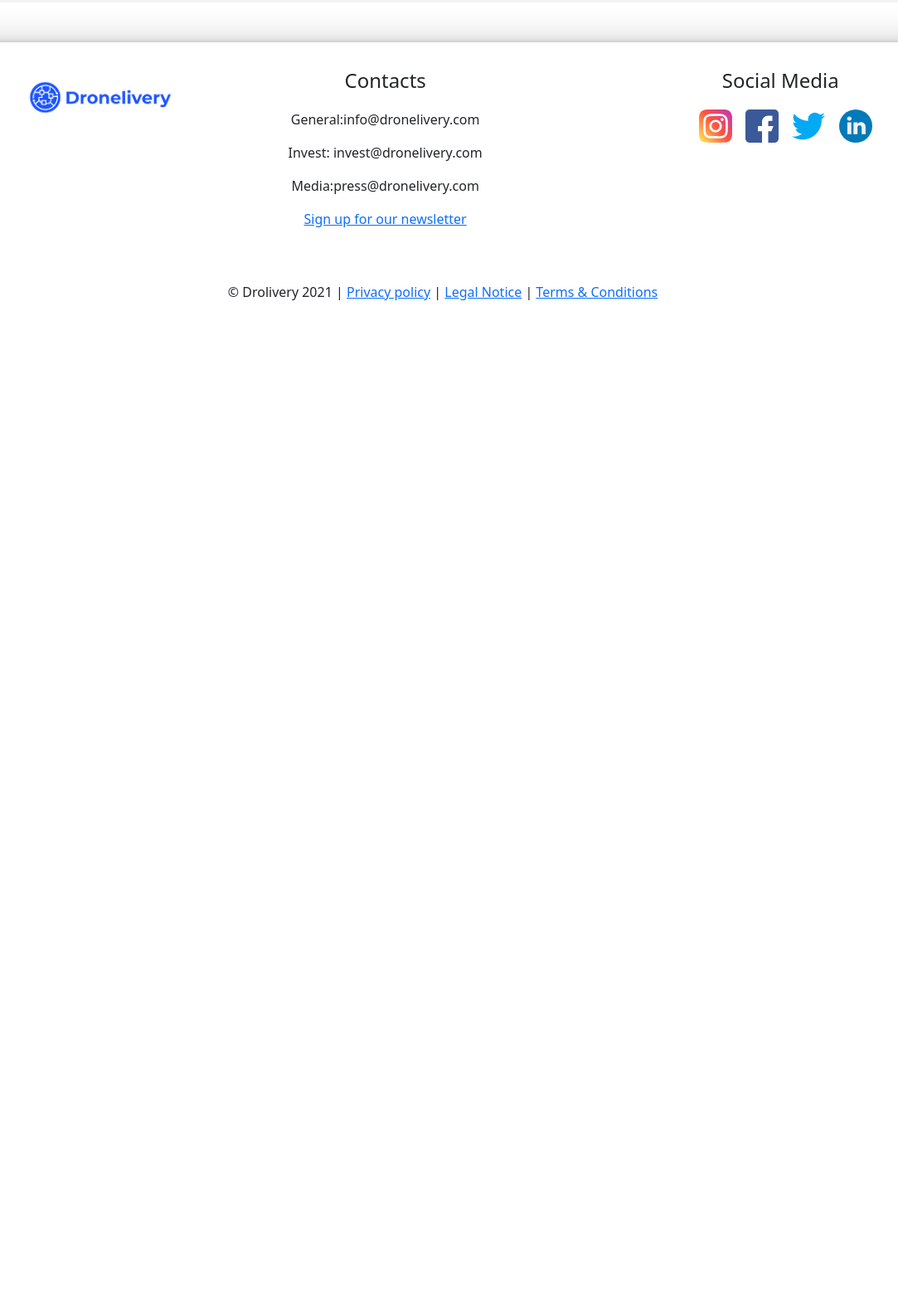
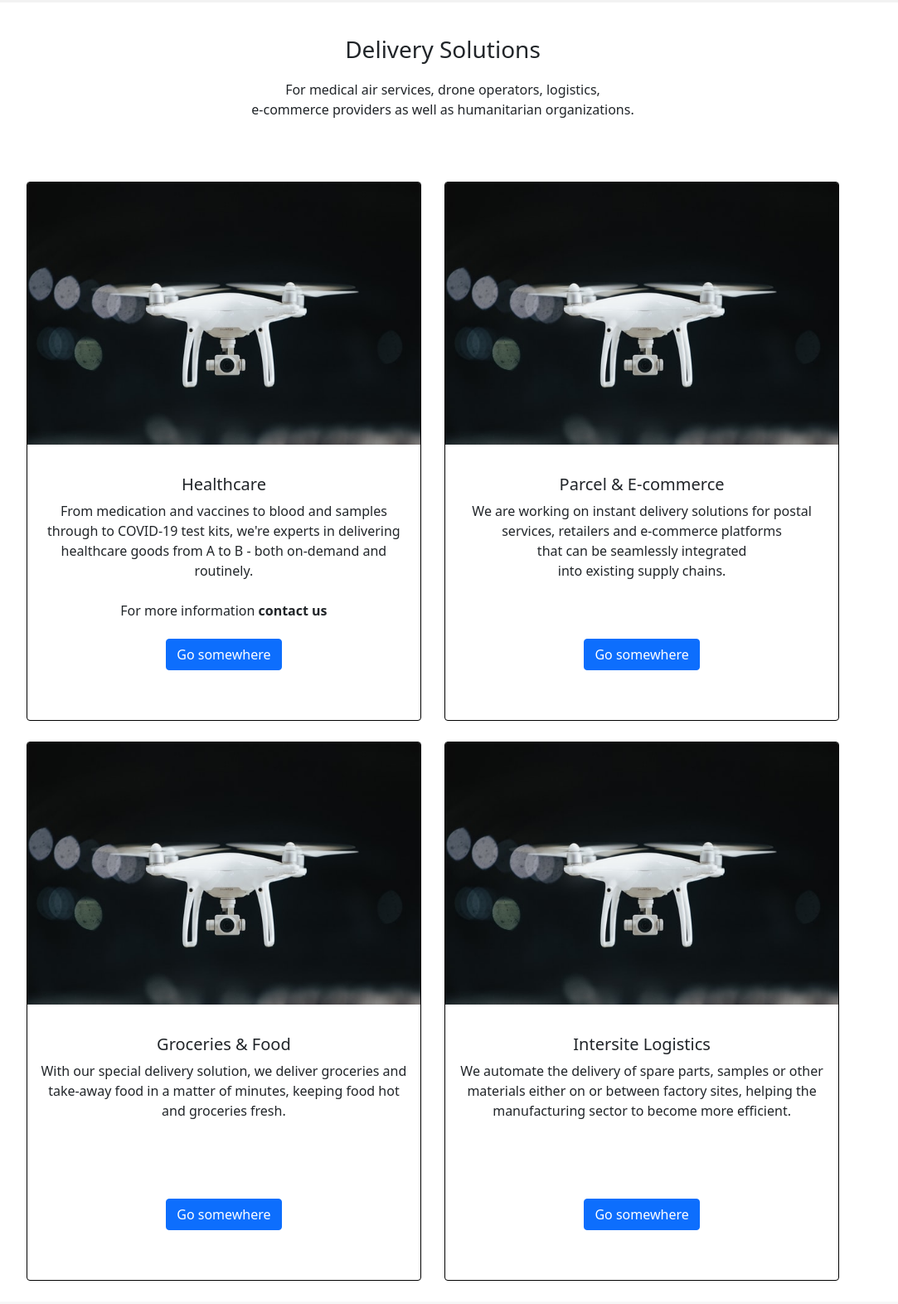
Before and after one commit to neyzar1111/the-startup, a plain HTML site: page Solutions.html in a window 1280 px wide. Shown: the part 1563-3135 px from the top of the page at 83% size, without its empty margins (106-1189 px from the left). Before the commit the page ends 1975 px from the top, so only its background shows below. Drawn offline with nearby package versions, Linux system fonts and the light colour scheme; grey boxes are pictures that could not be loaded.

Commit message:
add cards

```diff
--- a/Solutions.html
+++ b/Solutions.html
@@ -58,7 +58,7 @@
 
 
     <video width="100%" height="440px" autoplay muted  loop>
-        <source src="edit-2.mp4" type="video/mp4">
+        <source src="/the-startup/Video/edit-2.mp4" type="video/mp4">
         Your browser does not support the video tag.
     </video>
 
@@ -97,9 +97,74 @@
         Your browser does not support the video tag.
     </video>
 
-
 </div>
 
+
+<div class="container-title-1">
+    <div class="container-">
+        <div class ="text-center"> <p class="fs-3">Delivery Solutions</p>
+            <p class="text-center">For medical air services, drone operators, logistics, <br> e-commerce providers as well as humanitarian organizations. </p> </div> <br>
+
+    </div>
+</div>
+
+
+<div class="row">
+    <div class="col-sm-6">
+        <div class="card">
+            <img src="/the-startup/Images/Solutions/drone-1.jpg" class="card-img-top" alt="...">
+            <div class="card-body">
+                <h5 class="card-title">Healthcare</h5>
+                <p class="card-text">From medication and vaccines to blood and samples through to COVID-19 test kits,  we're experts in delivering healthcare goods
+
+                    from A to B - both on-demand and routinely.
+                    <br>
+                    <br>
+                    For more information <b> contact us </b>
+                    <br>
+                    <br>
+                </p>
+                <a href="#" class="btn btn-primary">Go somewhere</a>
+            </div>
+        </div>
+    </div>
+    <div class="col-sm-6">
+        <div class="card">
+            <img src="/the-startup/Images/Solutions/drone-1.jpg" class="card-img-top" alt="...">
+            <div class="card-body">
+                <h5 class="card-title">Parcel & E-commerce</h5>
+                <p class="card-text">We are working on instant delivery solutions for postal services, retailers and e-commerce platforms<br> that can be seamlessly
+                    integrated <br> into existing supply chains.</p>
+                <a href="#" class="btn btn-primary">Go somewhere</a>
+            </div>
+        </div>
+    </div>
+</div>
+
+
+<div class="row">
+    <div class="col-sm-6">
+        <div class="card">
+            <img src="/the-startup/Images/Solutions/drone-1.jpg" class="card-img-top" alt="...">
+            <div class="card-body">
+                <h5 class="card-title">Groceries & Food </h5>
+                <p class="card-text">With our special delivery solution, we deliver groceries and take-away food in a matter of minutes, keeping food hot and groceries fresh.</p>
+                <a href="#" class="btn btn-primary">Go somewhere</a>
+            </div>
+        </div>
+    </div>
+    <div class="col-sm-6">
+        <div class="card">
+            <img src="/the-startup/Images/Solutions/drone-1.jpg" class="card-img-top" alt="...">
+            <div class="card-body">
+                <h5 class="card-title">Intersite Logistics</h5>
+                <p class="card-text">We automate the delivery of spare parts, samples or other materials either on or between factory sites, helping the manufacturing sector to
+                    become more efficient.</p>
+                <a href="#" class="btn btn-primary">Go somewhere</a>
+            </div>
+        </div>
+    </div>
+</div>
 
 
 
```
Also changed, not shown: Images/Solutions/drone-1.jpg (added).
